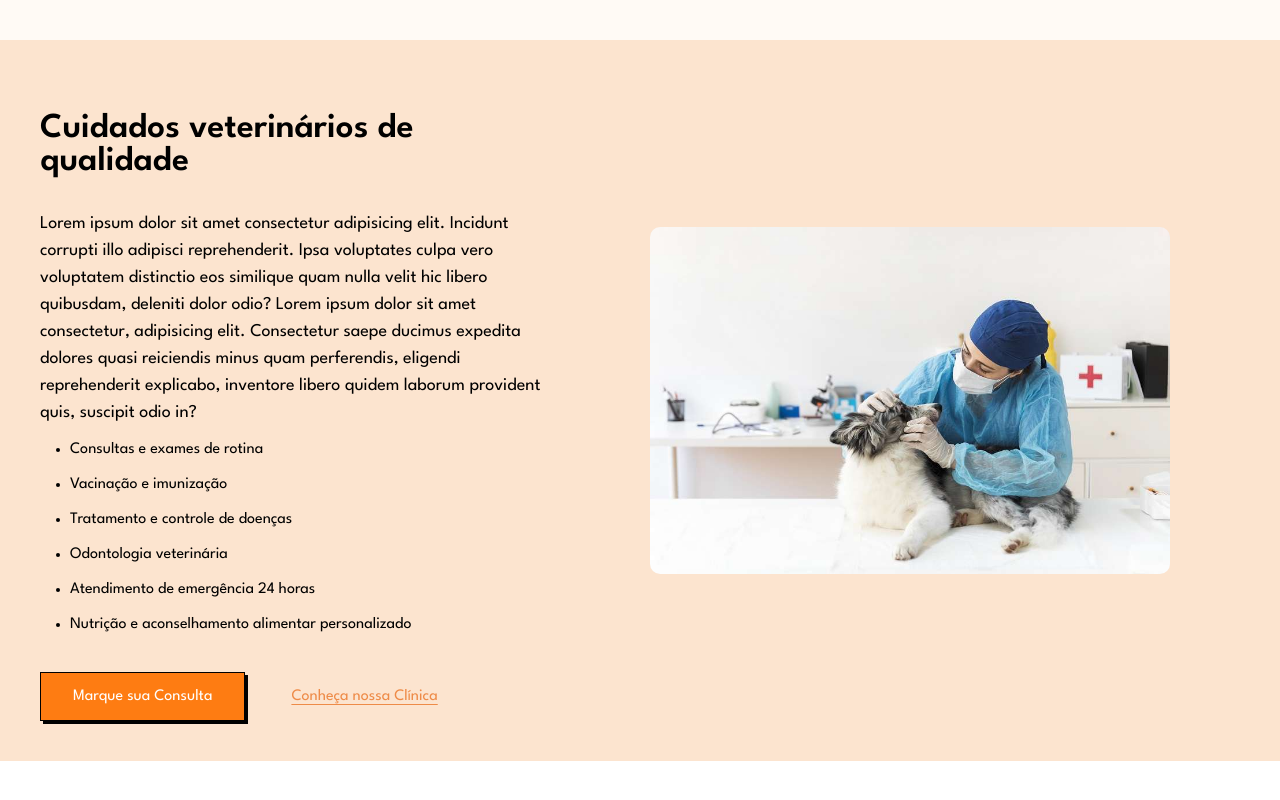
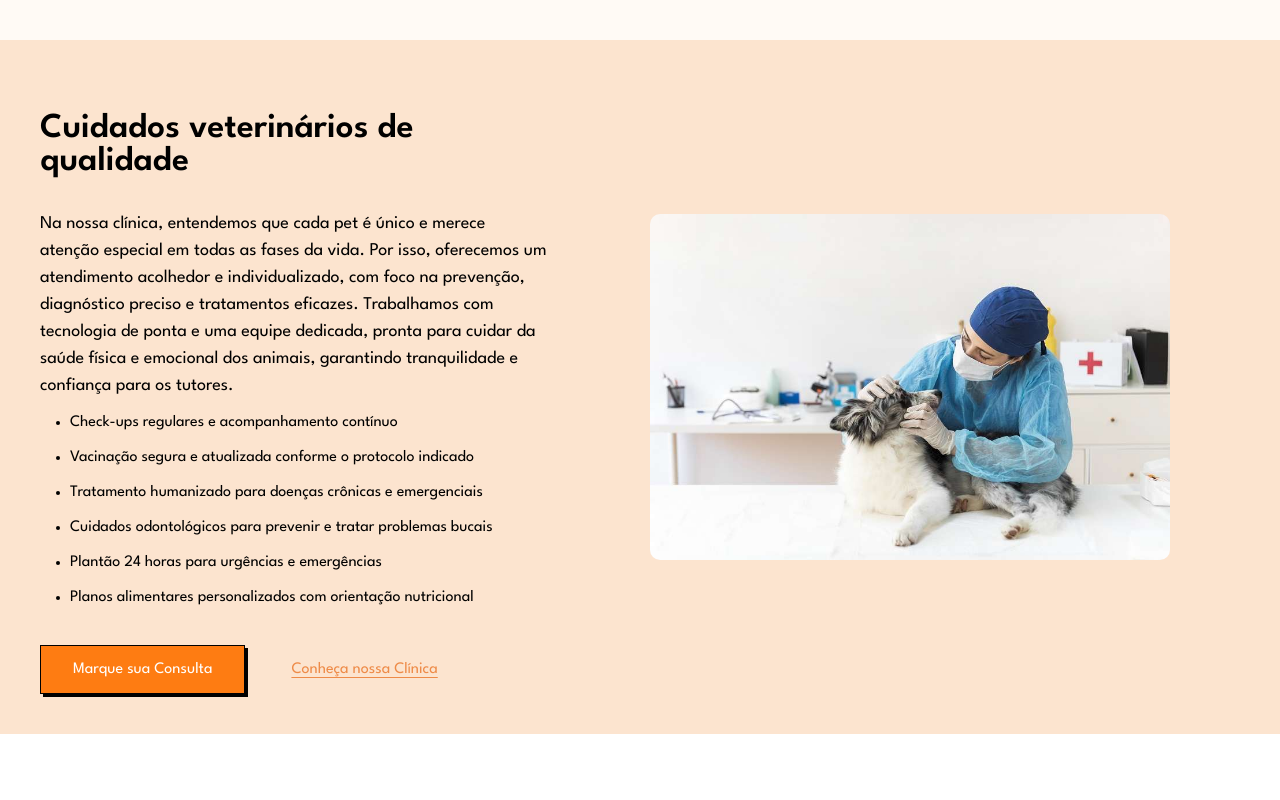
Before and after one commit to MaduSales/PetCare, a plain HTML site: page index.html in a window 1280 px wide. Shown: the part 664-1464 px from the top of the page. Drawn offline with Linux system fonts and the light colour scheme.

Commit message:
UPDATE Seção Clínica, ADD Texto da Seção, HTML

```diff
--- a/index.html
+++ b/index.html
@@ -51,26 +51,30 @@
             <div class="conteudo-clinica">
                 <h1>Cuidados veterinários de qualidade</h1>
                 <p class="paragrafo2">
-                    Lorem ipsum dolor sit amet consectetur adipisicing elit. Incidunt corrupti illo adipisci reprehenderit.
-                    Ipsa voluptates culpa vero voluptatem distinctio eos similique quam nulla velit hic libero quibusdam, deleniti dolor odio?
-                    Lorem ipsum dolor sit amet consectetur, adipisicing elit. Consectetur saepe ducimus expedita dolores quasi reiciendis minus quam perferendis,
-                    eligendi reprehenderit explicabo, inventore libero quidem laborum provident quis, suscipit odio in?
+                    Na nossa clínica, entendemos que cada pet é único e merece atenção especial em todas as fases da
+                    vida. Por isso, oferecemos um atendimento acolhedor e individualizado, com foco na prevenção,
+                    diagnóstico preciso e tratamentos eficazes.
+
+                    Trabalhamos com tecnologia de ponta e uma equipe dedicada, pronta para cuidar da saúde física e
+                    emocional dos animais, garantindo tranquilidade e confiança para os tutores.
                 </p>
 
                 <ul>
-                    <li>Consultas e exames de rotina</li>
-                    <li>Vacinação e imunização</li>
-                    <li>Tratamento e controle de doenças</li>
-                    <li>Odontologia veterinária</li>
-                    <li>Atendimento de emergência 24 horas</li>
-                    <li>Nutrição e aconselhamento alimentar personalizado</li>
+                    <li>Check-ups regulares e acompanhamento contínuo</li>
+                    <li>Vacinação segura e atualizada conforme o protocolo indicado</li>
+                    <li>Tratamento humanizado para doenças crônicas e emergenciais</li>
+                    <li>Cuidados odontológicos para prevenir e tratar problemas bucais</li>
+                    <li>Plantão 24 horas para urgências e emergências</li>
+                    <li>Planos alimentares personalizados com orientação nutricional
+                    </li>
                 </ul>
 
                 <a class="botao2" href="https://wa.me/5546194328" target="_blank">Marque sua Consulta</a>
                 <a class="botao-transparente2" href="#clinica">Conheça nossa Clínica</a>
             </div>
 
-            <img class="imagem-clinica" src="./img/medicina-veterinaria.jpg" alt="humana com um pet" width="580" height="580">
+            <img class="imagem-clinica" src="./img/medicina-veterinaria.jpg" alt="humana com um pet" width="580"
+                height="580">
         </section>
 
 
@@ -88,7 +92,8 @@
 
 
         <section id="duvida">
-        <img class="img-2" src="./img/moçaDog.png" alt="um homem e uma mulher tirando duvidas" width="540" height="540">
+            <img class="img-2" src="./img/moçaDog.png" alt="um homem e uma mulher tirando duvidas" width="540"
+                height="540">
 
             <div>
                 <div class="duvida">
@@ -142,7 +147,8 @@
 
         </section>
 
-    <footer style="background-color: #fff; padding: 64px 80px; display: flex; justify-content: space-between; flex-wrap: wrap;">
+        <footer
+            style="background-color: #fff; padding: 64px 80px; display: flex; justify-content: space-between; flex-wrap: wrap;">
             <div>
                 <h2 style="color: #FF725E; margin-bottom: 16px;">PetCare</h2>
                 <p>Aqui a vida do seu pet é mais feliz!</p>
@@ -160,17 +166,21 @@
 
             <div>
                 <h3 style="margin-bottom: 16px;">Encontre-nos</h3>
-            <p>WhatsApp: <a href="https://wa.me/552244445555" style="color: #FF725E; text-decoration: none;">(22) 4444-5555</a></p>
-            <p>Email: <a href="mailto:petcare@petcare.com" style="color: #FF725E; text-decoration: none;">petcare@petcare.com</a></p>
+                <p>WhatsApp: <a href="https://wa.me/552244445555" style="color: #FF725E; text-decoration: none;">(22)
+                        4444-5555</a></p>
+                <p>Email: <a href="mailto:petcare@petcare.com"
+                        style="color: #FF725E; text-decoration: none;">petcare@petcare.com</a></p>
                 <p>Endereço: Rua dos Pets, 1 - Centro - Petlândia</p>
             </div>
         </footer>
 
-    <div style="background-color: #263138; color: #fff; text-align: center; padding: 24px; font-family: League Spartan;">
+        <div
+            style="background-color: #263138; color: #fff; text-align: center; padding: 24px; font-family: League Spartan;">
             Desenvolvido por @weronicamelo 2025 •
             <a href="https://github.com/weronicamelo" style="color: #FF725E; text-decoration: none;">Github</a>
             <span style="color: #FF725E;">•</span>
-        <a href="https://www.linkedin.com/in/werônicalvesmelo/" style="color: #FF725E; text-decoration: none;">LinkedIn</a>
+            <a href="https://www.linkedin.com/in/werônicalvesmelo/"
+                style="color: #FF725E; text-decoration: none;">LinkedIn</a>
         </div>
     </main>
     <script src="./js/main.js"></script>
```
Lines whose indentation alone changed are shown as unchanged.
